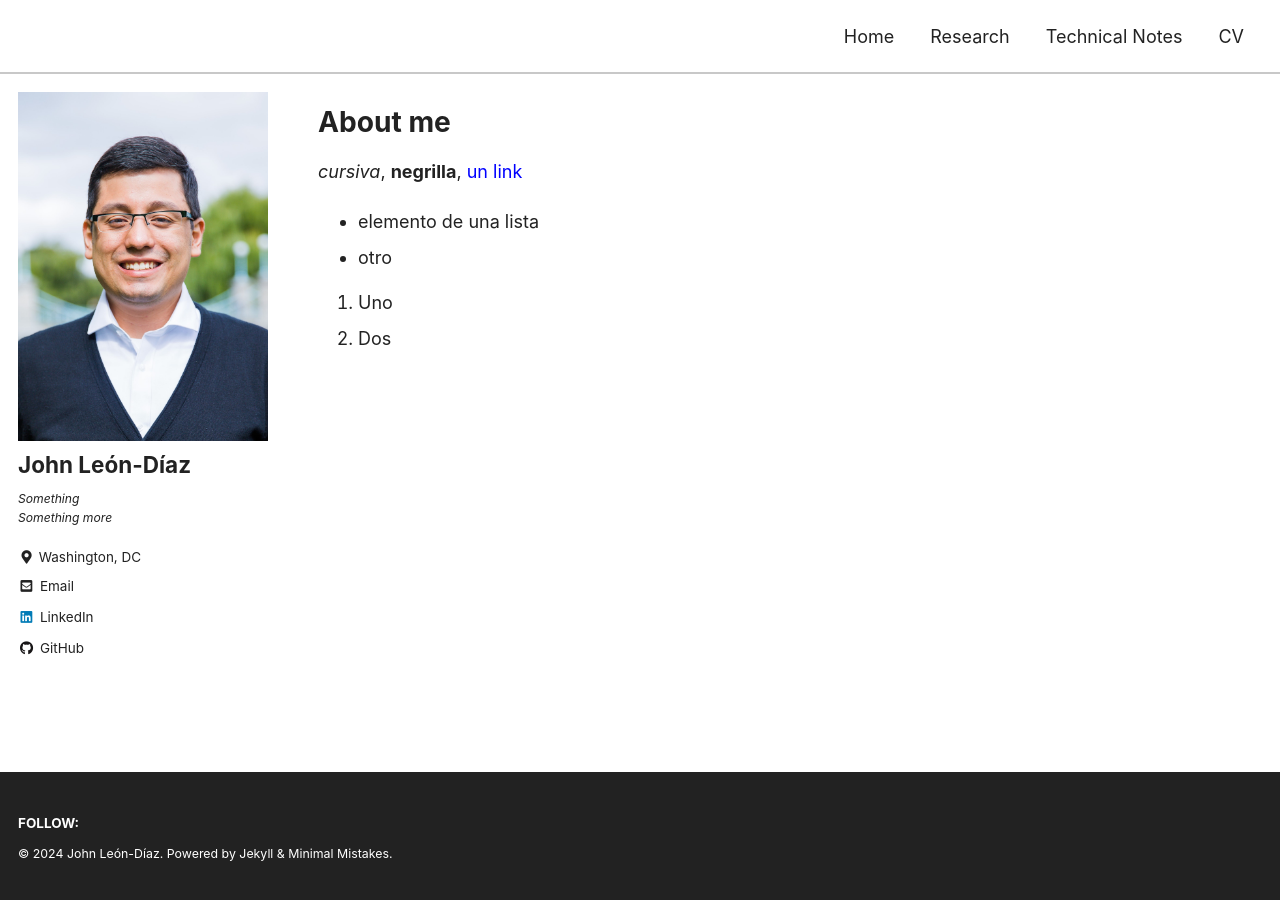
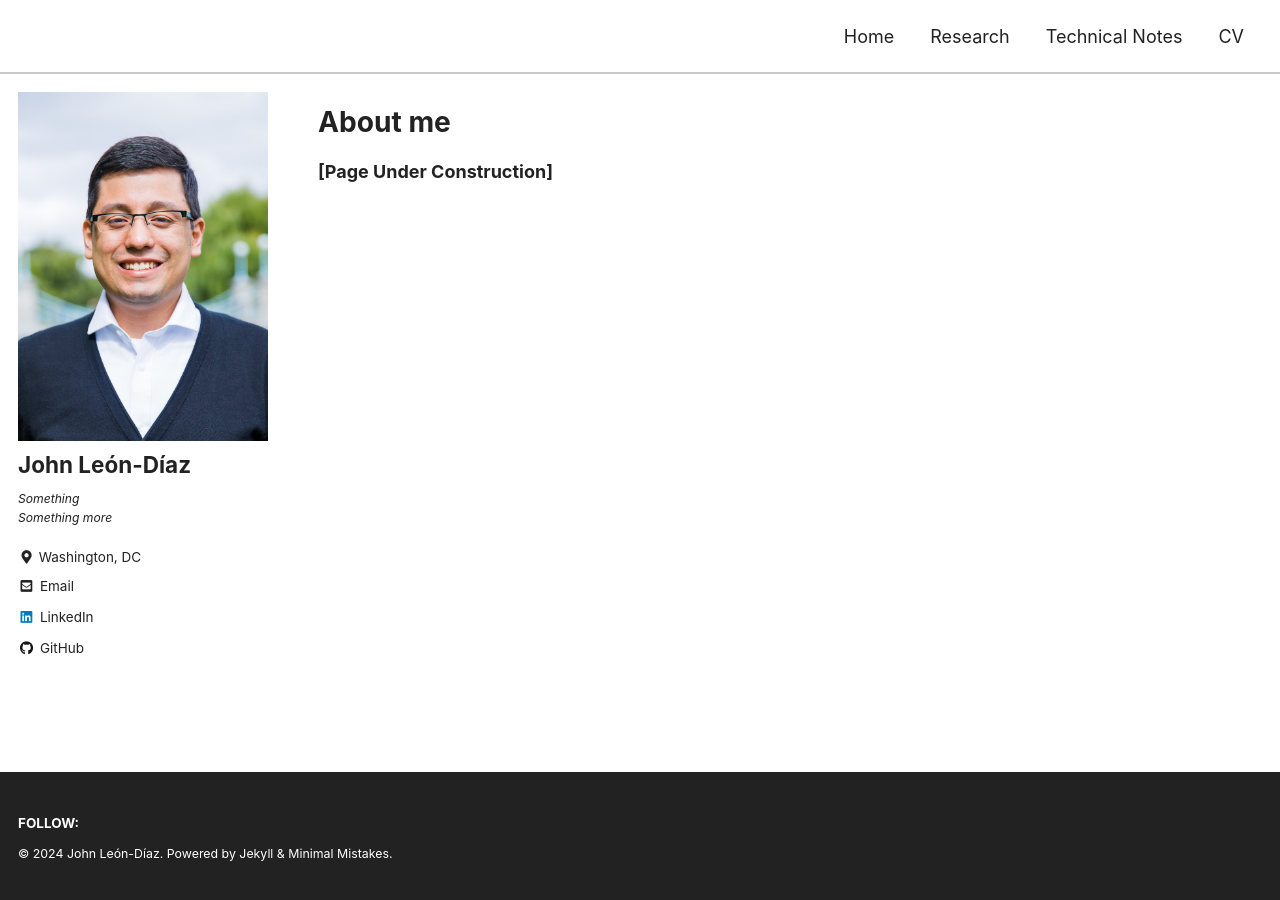
Before and after one commit to jleondia/jleondia.github.io, a Jekyll site: the page built from _pages/home.md, in a window 1280 px wide. Built offline with Jekyll 4.4.1, drawn with Linux system fonts in a browser that asks for light colours; cached includes are drawn as plain includes.

Commit message:
Update home.md

```diff
--- a/_pages/home.md
+++ b/_pages/home.md
@@ -8,11 +8,4 @@ comments: false
 ---
 # About me
 
-*cursiva*, **negrilla**,
-[un link](https://www.linkedin.com/in/john-leon-diaz-93105613b/)
-
-- elemento de una lista
-- otro
-
-1. Uno
-2. Dos
+**[Page Under Construction]**
```
